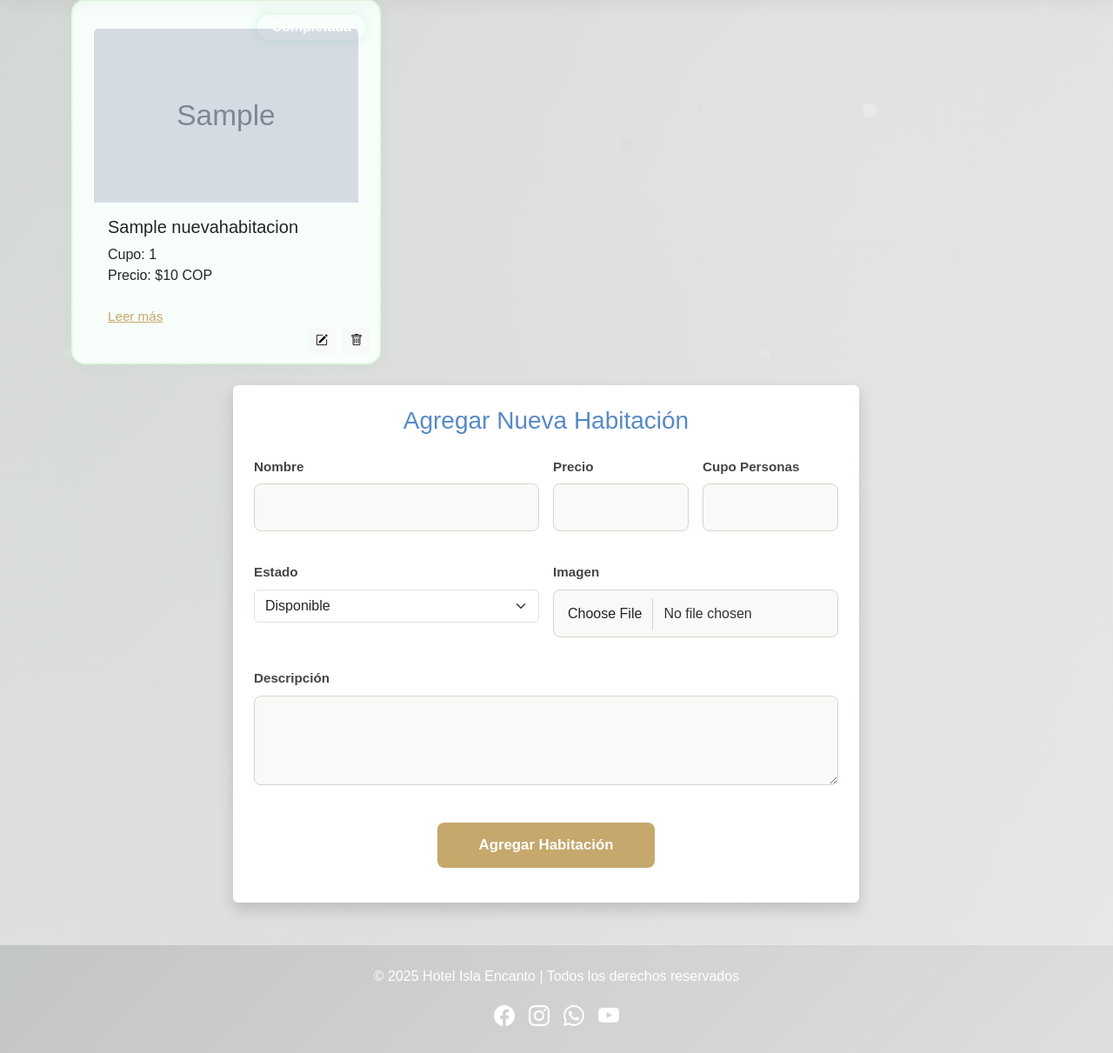
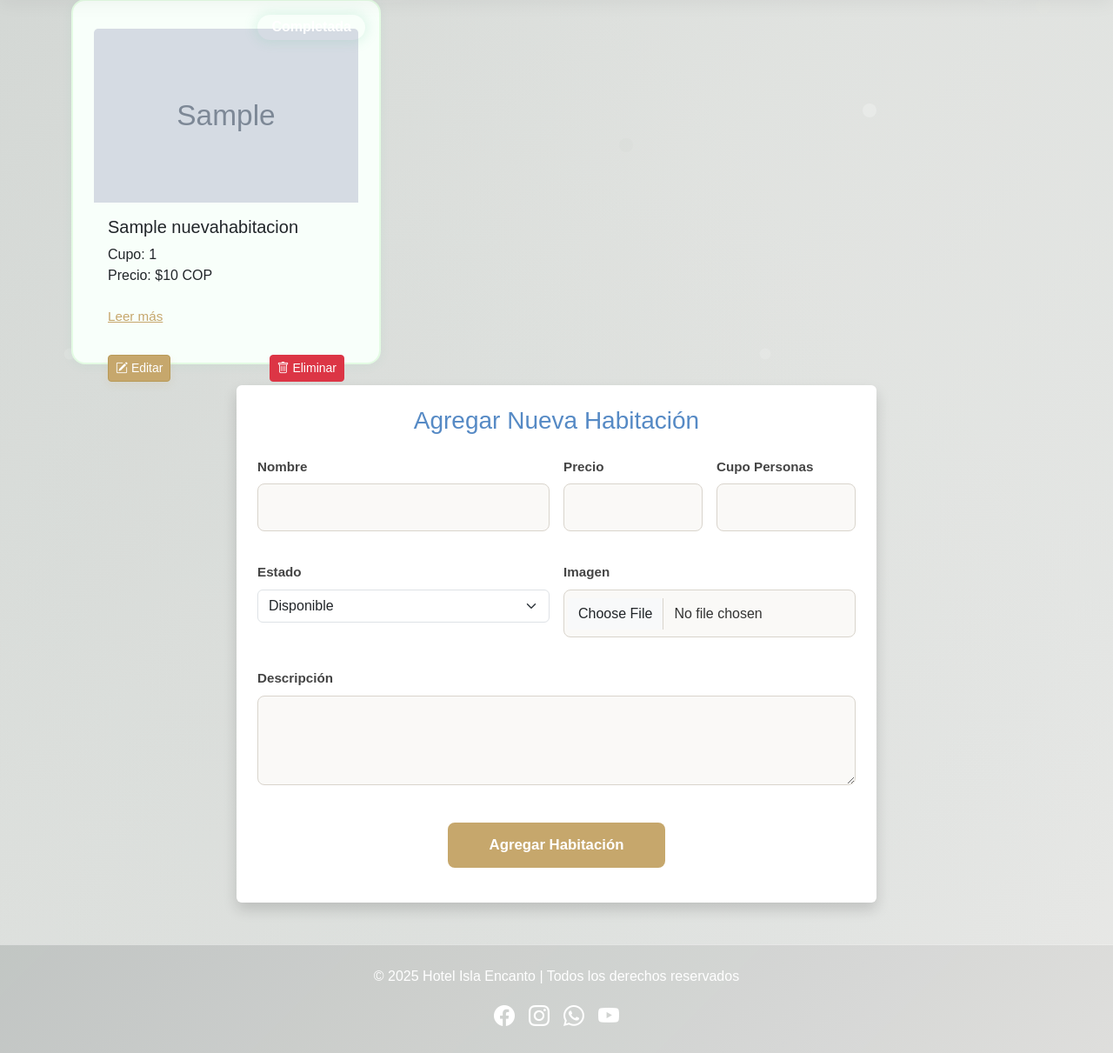
Before and after one commit to JuanDavidHernandez2021/Resort_encanto, a Flask app: page /hospedaje_admin in a window 1280 px wide. Shown: the part 73-1284 px from the top of the page at 87% size. Run offline with Flask 3, Linux system fonts and the light colour scheme; tables that the repository leaves empty hold one stand-in row (values such as "Sample post"); grey boxes marked "Sample" are stand-in pictures.

Commit message:
Update hospedaje_admin.html

```diff
--- a/templates/dashboard/hospedaje_admin.html
+++ b/templates/dashboard/hospedaje_admin.html
@@ -6,29 +6,50 @@
 	<div class="row" id="habitaciones-admin">
 		{% for h in habitaciones %}
 		<div class="col-md-4 mb-4">
-			<div class="card habitacion-card estado-{{ h.estado|lower }}" style="min-height: 420px; max-height: 420px; display: flex; flex-direction: column; justify-content: space-between;">
-				<img src="{{ url_for('static', filename=h.imagen if h.imagen else 'img/default.jpg') }}" class="card-img-top" alt="{{ h.nombre }}" style="height: 200px; object-fit: cover;">
+			<div class="card habitacion-card estado-{{ h.estado|lower }}"
+			     style="min-height: 420px; max-height: 420px; display: flex; flex-direction: column; justify-content: space-between;">
+
+				<!-- Imagen -->
+				<img src="{{ url_for('static', filename=h.imagen if h.imagen else 'img/default.jpg') }}"
+				     class="card-img-top"
+				     alt="{{ h.nombre }}"
+				     style="height: 200px; object-fit: cover;">
+
+				<!-- Contenido -->
 				<div class="card-body" style="flex: 1 1 auto;">
 					<h5 class="card-title">{{ h.nombre }}</h5>
- 					<p class="card-text">Cupo: {{ h.cupo_personas }}<br>Precio: ${{ '{:,.0f}'.format(h.precio) }} COP</p>
- 					<!-- Descripción oculta y botón Leer más -->
- 					<div class="card-text" style="max-height: 0; overflow: hidden;">
- 						{{ h.descripcion }}
- 					</div>
- 					<button type="button" class="btn btn-link p-0" data-bs-toggle="modal" data-bs-target="#modalHabitacion{{ h.id }}">Leer más</button>
+ 					<p class="card-text">
+						Cupo: {{ h.cupo_personas }} <br>
+						Precio: ${{ '{:,.0f}'.format(h.precio) }} COP
+					</p>
+
+ 					<!-- Botón Leer más -->
+ 					<button type="button" class="btn btn-link p-0" data-bs-toggle="modal" data-bs-target="#modalHabitacion{{ h.id }}">
+						Leer más
+					</button>
+
+					<!-- Estado -->
 					<span class="badge estado-label {{ h.estado|lower }}">{{ h.estado }}</span>
- 					<div class="d-flex justify-content-end align-items-end mt-3" style="position: absolute; bottom: 10px; right: 10px;">
-						<a href="{{ url_for('admin.hospedaje_editar', habitacion_id=h.id) }}" class="btn btn-light btn-sm me-2" title="Editar">
-							<i class="bi bi-pencil-square"></i>
+
+					<!-- Botones Editar/Eliminar -->
+					<div class="d-flex justify-content-between mt-3">
+						<a href="{{ url_for('admin.hospedaje_editar', habitacion_id=h.id) }}"
+						   class="btn btn-warning btn-sm"
+						   title="Editar">
+							<i class="bi bi-pencil-square"></i> Editar
 						</a>
-						<form action="{{ url_for('admin.hospedaje_eliminar', habitacion_id=h.id) }}" method="POST" style="display:inline;">
-							<button type="submit" class="btn btn-light btn-sm" title="Eliminar" onclick="return confirm('¿Seguro que deseas eliminar esta habitación?')">
-								<i class="bi bi-trash"></i>
+						<form action="{{ url_for('admin.hospedaje_eliminar', habitacion_id=h.id) }}"
+						      method="POST"
+						      style="display:inline;">
+							<button type="submit" class="btn btn-danger btn-sm" title="Eliminar" onclick="return confirm('¿Seguro que deseas eliminar esta habitación?')">
+								<i class="bi bi-trash"></i> Eliminar
 							</button>
 						</form>
 					</div>
 				</div>
-		 		<!-- Modal para mostrar toda la info de la habitación -->
+			</div>
+
+			<!-- Modal -->
 			<div class="modal fade" id="modalHabitacion{{ h.id }}" tabindex="-1" aria-labelledby="modalHabitacionLabel{{ h.id }}" aria-hidden="true">
 				<div class="modal-dialog modal-lg">
 					<div class="modal-content">
@@ -53,13 +74,15 @@
 					</div>
 				</div>
 			</div>
-		 	</div>
+
 		</div>
 		{% endfor %}
+	</div>
+
 	<!-- Formulario debajo de las cards -->
 	<div class="row justify-content-center mb-5">
 		<div class="col-lg-8">
-			<form action="{{ url_for('admin.hospedaje_nueva') }}" method="POST" enctype="multipart/form-data" class="p-4 rounded shadow" style="background: #fff;">
+			<form action="{{ url_for('admin.hospedaje_nueva') }}" method="POST" enctype="multipart/form-data" class="p-4 rounded shadow bg-white">
 				<h3 class="mb-4 text-center" style="color:#568ac5">Agregar Nueva Habitación</h3>
 				<div class="row g-3">
 					<div class="col-md-6">
@@ -79,7 +102,7 @@
 						<select class="form-select" id="estado" name="estado">
 							<option value="Disponible">Disponible</option>
 							<option value="Mantenimiento">Mantenimiento</option>
-							<option value="Ocupada">Ocupada</option>
+							<option value="Ocupado">Ocupado</option>
 						</select>
 					</div>
 					<div class="col-md-6">
@@ -97,5 +120,5 @@
 			</form>
 		</div>
 	</div>
-	<div class="row" id="habitaciones-admin">
+</div>
 {% endblock %}
```
Lines whose indentation alone changed are shown as unchanged.
